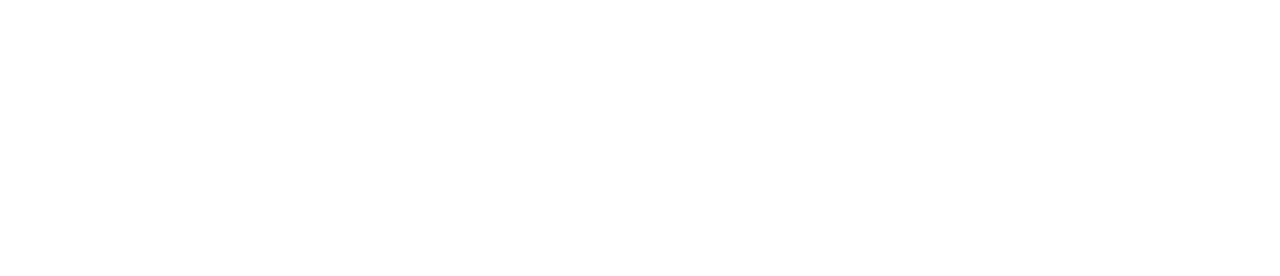
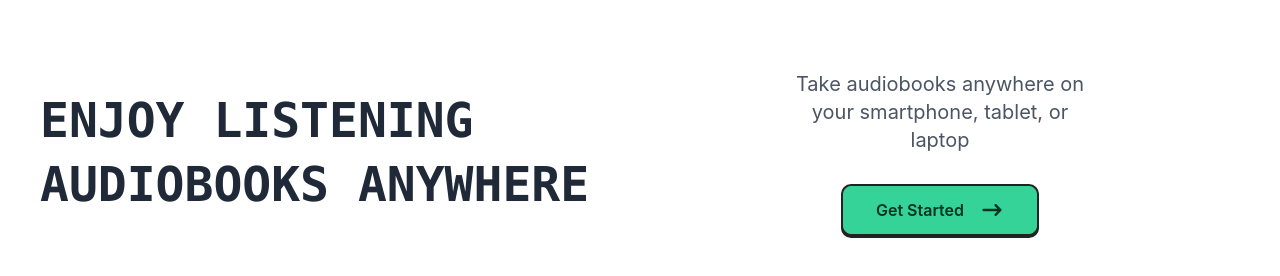
Before and after one commit to jamalpro90/next-audio-books, a Next.js app: page / in a window 1280 px wide. Shown: the part 2182-2458 px from the top of the page. Before the commit the page ends 2124 px from the top, so only its background shows below. Built offline with nearby package versions, Linux system fonts and the light colour scheme.

Commit message:
add enjoyListening

```diff
--- /dev/null
+++ b/components/EnjoyListening.js
@@ -0,0 +1,22 @@
+import React from "react";
+import ButtonSquare from "./ButtonSquare";
+import SectionTitle from "./SectionTitle";
+
+export default function EnjoyListening() {
+  return (
+    <div className="container mx-auto px-10 py-28">
+      {/* Top Section */}
+      <div className="flex justify-between items-center">
+        <div className="w-[40vw] flex-1">
+          <SectionTitle title="enjoy listening audiobooks anywhere" />
+        </div>
+        <div className="flex flex-col flex-1">
+          <p className="text-gray-600 text-xl w-[25vw] mx-auto text-center mb-8">
+            Take audiobooks anywhere on your smartphone, tablet, or laptop
+          </p>
+          <ButtonSquare text="Get Started" arrow />
+        </div>
+      </div>
+    </div>
+  );
+}
--- a/components/SectionTitle.js
+++ b/components/SectionTitle.js
@@ -2,7 +2,7 @@
 
 export default function SectionTitle({ title }) {
   return (
-    <h2 className="uppercase text-5xl font-bold font-mono tracking-wide">
+    <h2 className="uppercase text-5xl font-bold font-mono leading-[4rem]">
       {title}
     </h2>
   );
--- a/pages/index.js
+++ b/pages/index.js
@@ -1,4 +1,5 @@
 import React from "react";
+import EnjoyListening from "../components/EnjoyListening";
 import Hero from "../components/Hero";
 import Navbar from "../components/Navbar";
 import PopularBook from "../components/PopularBook";
@@ -9,6 +10,7 @@
       <Navbar />
       <Hero />
       <PopularBook />
+      <EnjoyListening />
     </div>
   );
 }
```
